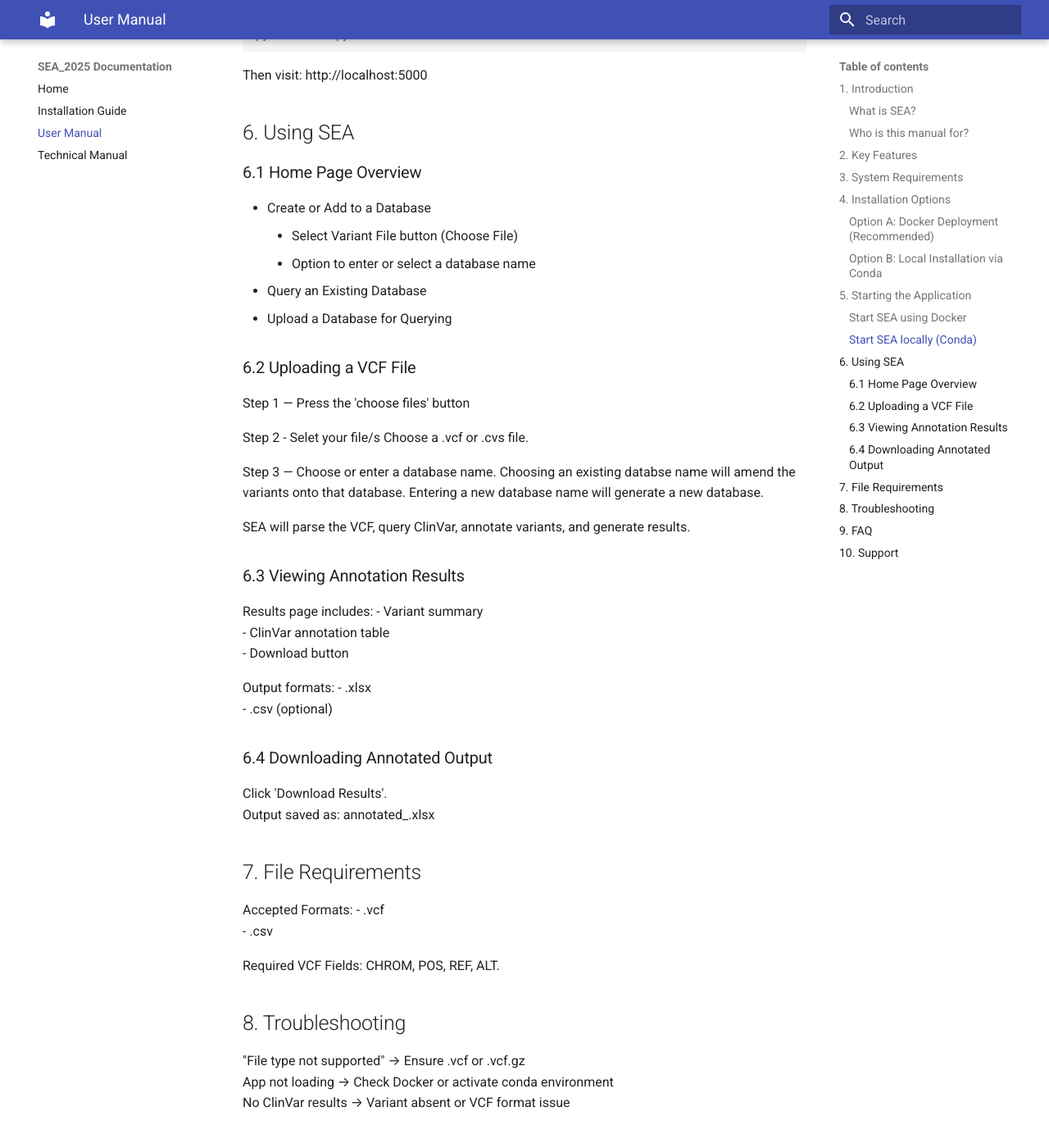
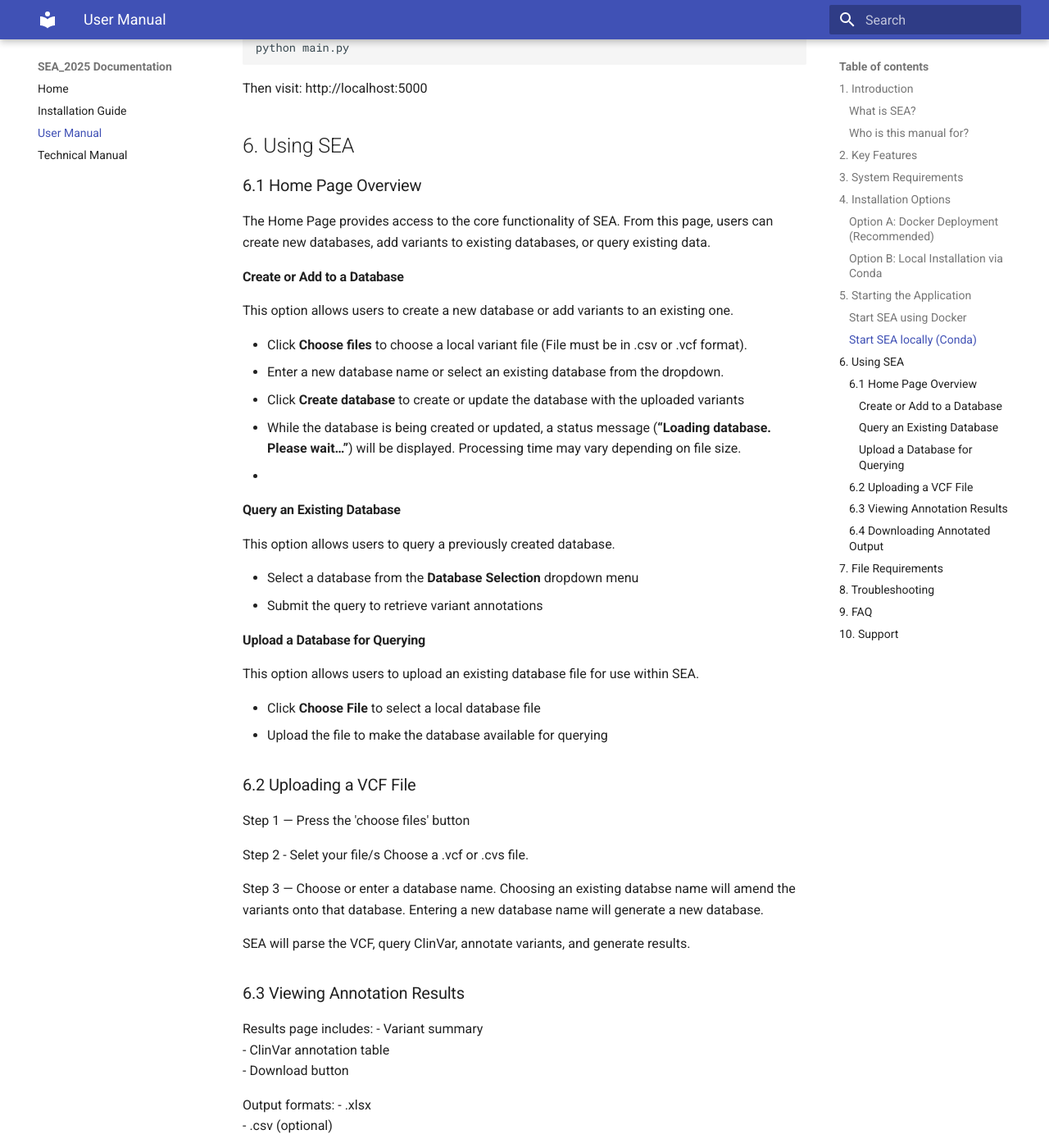
Before and after one commit to RebeccaSizer/Software_Engineering_Assessment_2025_AR_RW_RS, an MkDocs documentation site: the page built from docs/user_manual.md, in a window 1280 px wide and 1400 px high, scrolled down 1872 px. Shown: the whole window at 82% size. Built offline with MkDocs 1.6.1 and Material for MkDocs 9.7.7, drawn with Linux system fonts in a browser that asks for light colours; some of the changed text lies outside the part shown.

Commit message:
writing the user_manual

```diff
--- a/docs/user_manual.md
+++ b/docs/user_manual.md
@@ -5,33 +5,33 @@
 
 ### What is SEA?
 SEA (Software Engineering Assessment 2025) is a web-based application designed to annotate VCF files with variant information retrieved from ClinVar.
+
 The tool provides a simple interface for uploading variant files and generating annotated output.
 
 ### Who is this manual for?
 - Clinical scientists
-- Bioinformaticians
-- Trainees using SEA as part of genomic data interpretation
-- Anyone installing or using the SEA application (Docker or local)
+- Trainees using SEA_2025 as part of genomic data interpretation
+- Anyone installing or using the SEA_2025 application (Docker or local)
 
 ---
 
 ## 2. Key Features
 
-- Upload VCF files through a clean web interface
+- Upload VCF files through a web interface
 - Automated retrieval of ClinVar annotation
-- Download annotated outputs in spreadsheet format
+- Download annotated outputs in .csv format
+- Query and filter database of annotated variants
 - Runs via Docker or directly on a local machine
-- Lightweight and fast interface suitable for clinical environments
 
 ---
 
 ## 3. System Requirements
 
-- Ubuntu Linux recommended
+- Python **3.13**
+- Git
 - Conda (for local installation)
-- Docker (optional, for containerised deployment)
-- Python 3.13 (installed automatically via Conda)
-
+- Docker (optional but recommended)
+- Internet connection
 ---
 
 ## 4. Installation Options
@@ -71,11 +71,28 @@ http://localhost:5000
 
 ### 6.1 Home Page Overview
 
-- Create or Add to a Database
-    - Select Variant File button (Choose File)
-    - Option to enter or select a database name
-- Query an Existing Database
-- Upload a Database for Querying
+The Home Page provides access to the core functionality of SEA. From this page, users can create new databases, add variants to existing databases, or query existing data.
+
+#### Create or Add to a Database
+This option allows users to create a new database or add variants to an existing one.
+
+- Click **Choose files** to choose a local variant file (File must be in .csv or .vcf format).
+- Enter a new database name or select an existing database from the dropdown.
+- Click **Create database** to create or update the database with the uploaded variants
+- While the database is being created or updated, a status message (**“Loading database. Please wait…”**) will be displayed. Processing time may vary depending on file size.
+-
+
+#### Query an Existing Database
+This option allows users to query a previously created database.
+
+- Select a database from the **Database Selection** dropdown menu
+- Submit the query to retrieve variant annotations
+
+#### Upload a Database for Querying
+This option allows users to upload an existing database file for use within SEA.
+
+- Click **Choose File** to select a local database file
+- Upload the file to make the database available for querying
 
 ### 6.2 Uploading a VCF File
 
```
